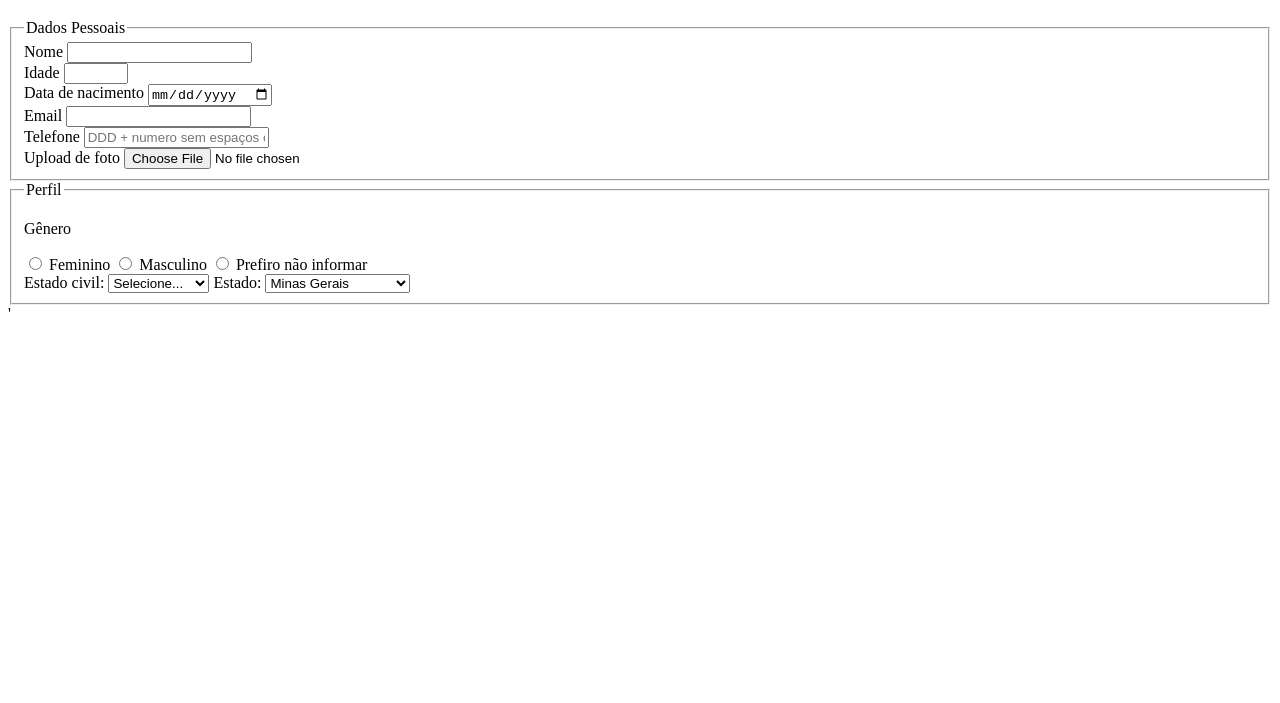
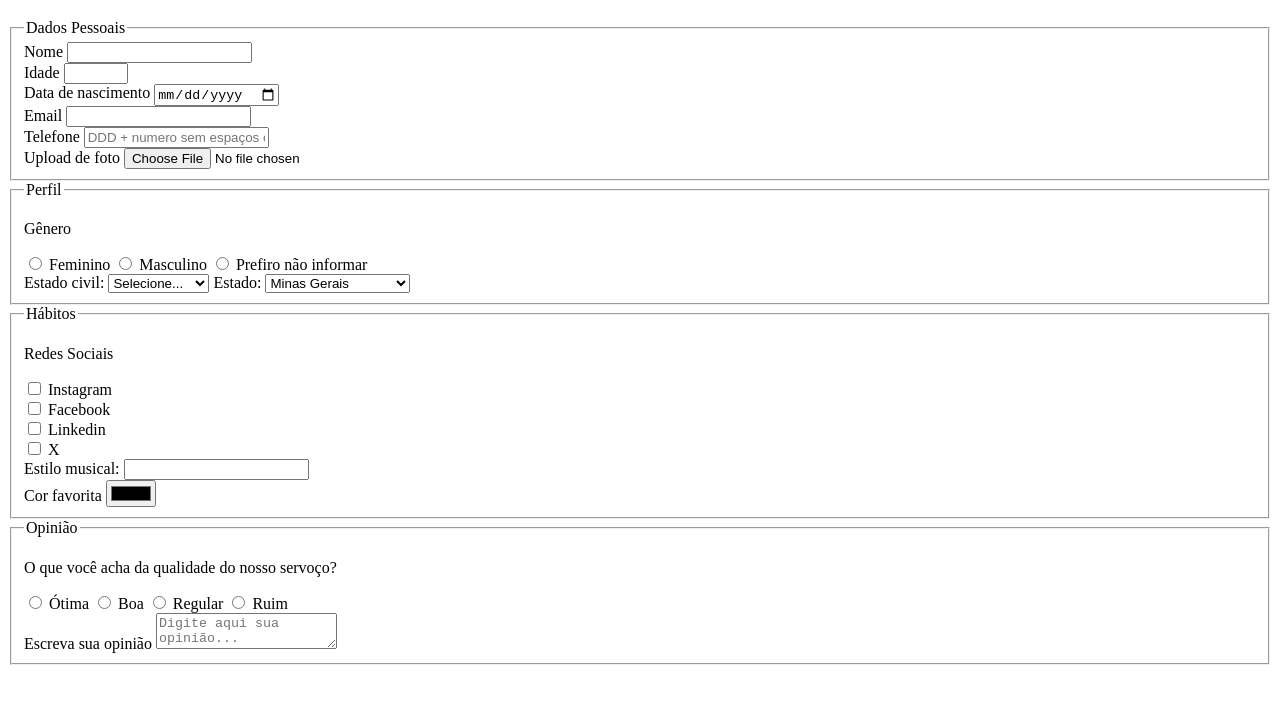
Before and after one commit to gustavocardev/pesquisa-culturama, a plain HTML site: page index.html in a window 1280 px wide. Shown: the part 61-764 px from the top of the page. Drawn offline with Linux system fonts and the light colour scheme.

Commit message:
Atualizando fieldset

```diff
--- a/index.html
+++ b/index.html
@@ -11,47 +11,47 @@
     </header>
     <section>
         <form action="" method="get"></form>
-                <fieldset>
+            <fieldset>
                 <legend>Dados Pessoais</legend>
                 <label for="userName">Nome</label>
-                 <input type="text" name="userName" required>
+                 <input type="text" id="userName" name="userName" required>
                 <br>
                 <label for="age">Idade</label>
-                <input type="number"name="userAge" min="12" max="100" required>
+                <input type="number" id="age" name="userAge" min="12" max="100" required>
                 <br>
-                <label for="birthDate">Data de nacimento</label>
-                <input type="date" name="birthDate">
+                <label for="birthDate">Data de nascimento</label>
+                <input type="date" id="birthDate" name="birthDate">
                 <br>
                 <label for="userEmail">Email</label>
-                <input type="email" name="userEmail" required>
+                <input type="email" id="userEmail" name="userEmail" required>
                 <br>
                 <label for="UsePhoneNumber">Telefone</label>
-                <input type="tel" name="UsePhoneNumber" pattern="[0-9]{11}" placeholder="DDD + numero sem espaços ou hífen">
+                <input type="tel" id="UsePhoneNumber" name="UsePhoneNumber" pattern="[0-9]{11}" placeholder="DDD + numero sem espaços ou hífen">
                 <br>
                 <label for="userImage">Upload de foto</label>
-                <input type="file" accept="image/*" name="userImage">
-                </fieldset>
+                <input type="file" id="userImage" accept="image/*" name="userImage">
+            </fieldset>
 
-            <fieldset>
+        <fieldset>
             <legend>Perfil</legend>
             <p>Gênero</p>
-            <input type="radio" name="userGender" value="Feminino">
-            <label for="userGender">Feminino</label>
-            <input type="radio" name="userGender" value="Masculino">
-            <label for="userGender">Masculino</label>
-             <input type="radio" name="userGender" value="notInformed">
-            <label for="userGender">Prefiro não informar</label>
+            <input type="radio" id="genderFeminino" name="userGender" value="Feminino">
+            <label for="genderFeminino">Feminino</label>
+            <input type="radio" id="genderMasculino" name="userGender" value="Masculino">
+            <label for="genderMasculino">Masculino</label>
+             <input type="radio" id="genderNotInformed" name="userGender" value="notInformed">
+            <label for="genderNotInformed">Prefiro não informar</label>
             <br>
             <label for="maritalStatus">Estado civil:</label>
-            <select name="maritalStatus">
+            <select id="maritalStatus" name="maritalStatus">
             <option value="notInformet">Selecione...</option>
              <option value="casado">Casado</option>
             <option value="solteiro">Solteiro</option>
             <option value="divorciado">Divorciado</option>
             <option value="uniao estavel">união estável</option>
             </select>
-            <label for="UserStatus">Estado:</label>
-            <select name="UserStatus">
+            <label for="userState">Estado:</label>
+            <select id="userState" name="userState">
             <option value="MG">Minas Gerais</option>
             <option value="PA">Pará</option>
             <option value="PB">Paraíba</option>
@@ -68,9 +68,58 @@
             <option value="SE">Sergipe</option>
             <option value="TO">Tocantins</option>
             </select>
-            </fieldset>
+        </fieldset>
 
-    </section>'
+        <fieldset>
+            <legend>Hábitos</legend>
+            <p>Redes Sociais</p>
+            <input type="checkbox" id="socialInstagram" name="social" value="instagram">
+            <label for="socialInstagram">Instagram</label>
+            <br>
+            <input type="checkbox" id="socialFacebook" name="social" value="facebook">
+            <label for="socialFacebook">Facebook</label>
+            <br>
+            <input type="checkbox" id="socialLinkedin" name="social" value="linkedin">
+            <label for="socialLinkedin">Linkedin</label>
+            <br>
+            <input type="checkbox" id="socialX" name="social" value="x">
+            <label for="socialX">X</label>
+            <br>
+            <label for="musicStyle">Estilo musical:</label>
+            <input list="styleTypes"  type="musicSyle">
+            <datalist id="styleTypes">
+                <option value="Rock">
+                <option value="Pop">
+                <option value="Samba">
+                <option value="Sertanejo">
+                <option value="Funk">
+            </datalist>
+            <br>
+            <label for="favoriteColor">Cor favorita</label>
+            <input type="color" name="favoriteColor" id="favoriteColor">
+        </fieldset>
+
+        <fieldset>
+            <legend>Opinião</legend>
+            <p>O que você acha da qualidade do nosso servoço?</p>
+
+            <input type="radio" id="otimo" name="userServiceOpinion" value="otimo">
+            <label for="Satisfaction">Ótima</label>
+
+            <input type="radio" id="boa" name="userServiceOpinion" value="boa">
+            <label for="Satisfaction">Boa</label>
+
+            <input type="radio" id="regular" name="userServiceOpinion" value="regular">
+            <label for="Satisfaction">Regular</label>
+
+            <input type="radio" id="ruim" name="userServiceOpinion" value="ruim">
+            <label for="Satisfaction">Ruim</label>
+            <br>
+            <label for="comment">Escreva sua opinião</label>
+            <textarea id="comment" name="userComment" placeholder="Digite aqui sua opinião..."></textarea>
+        </fieldset>
+
+    </section>
     </main>
 
     <footer></footer>
```
